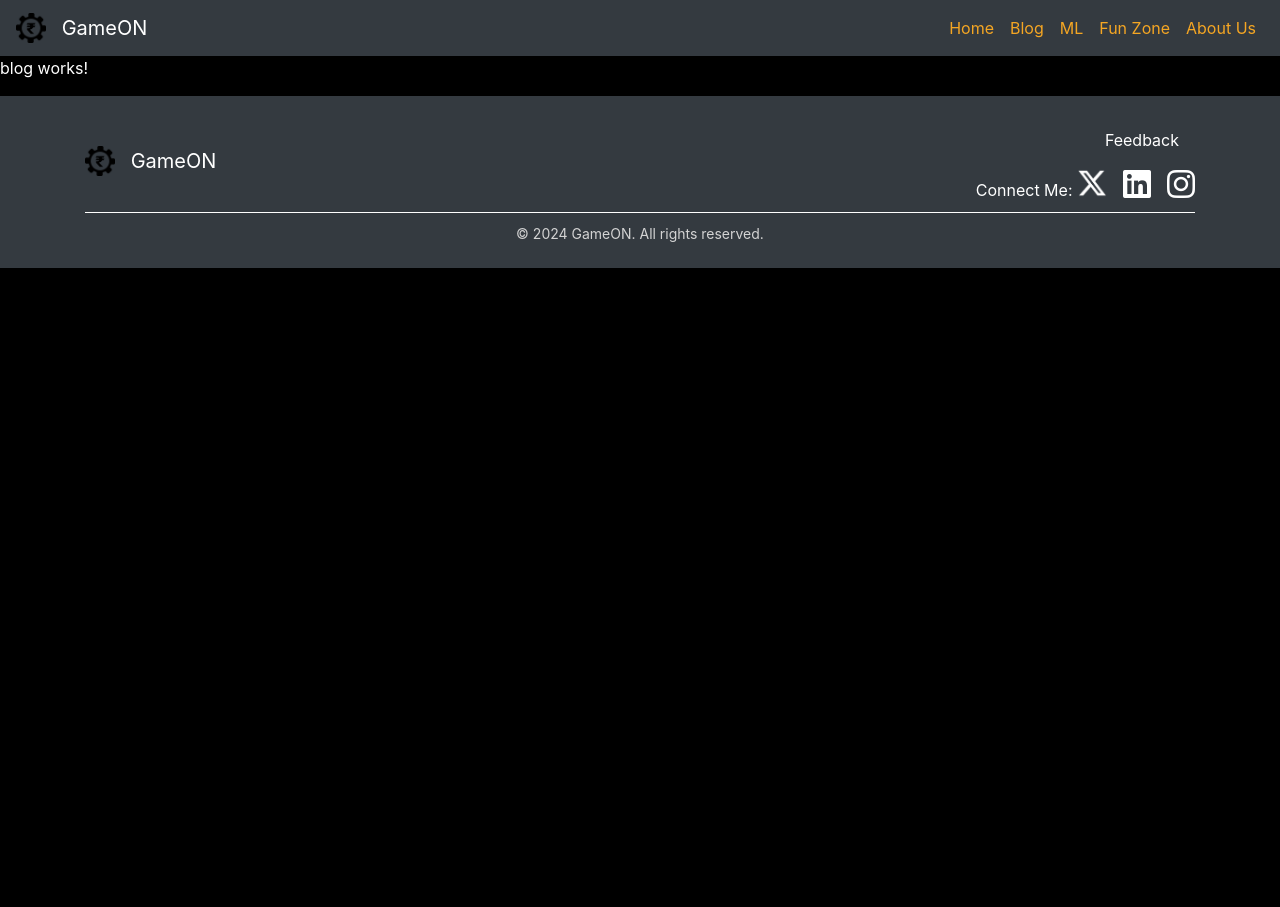
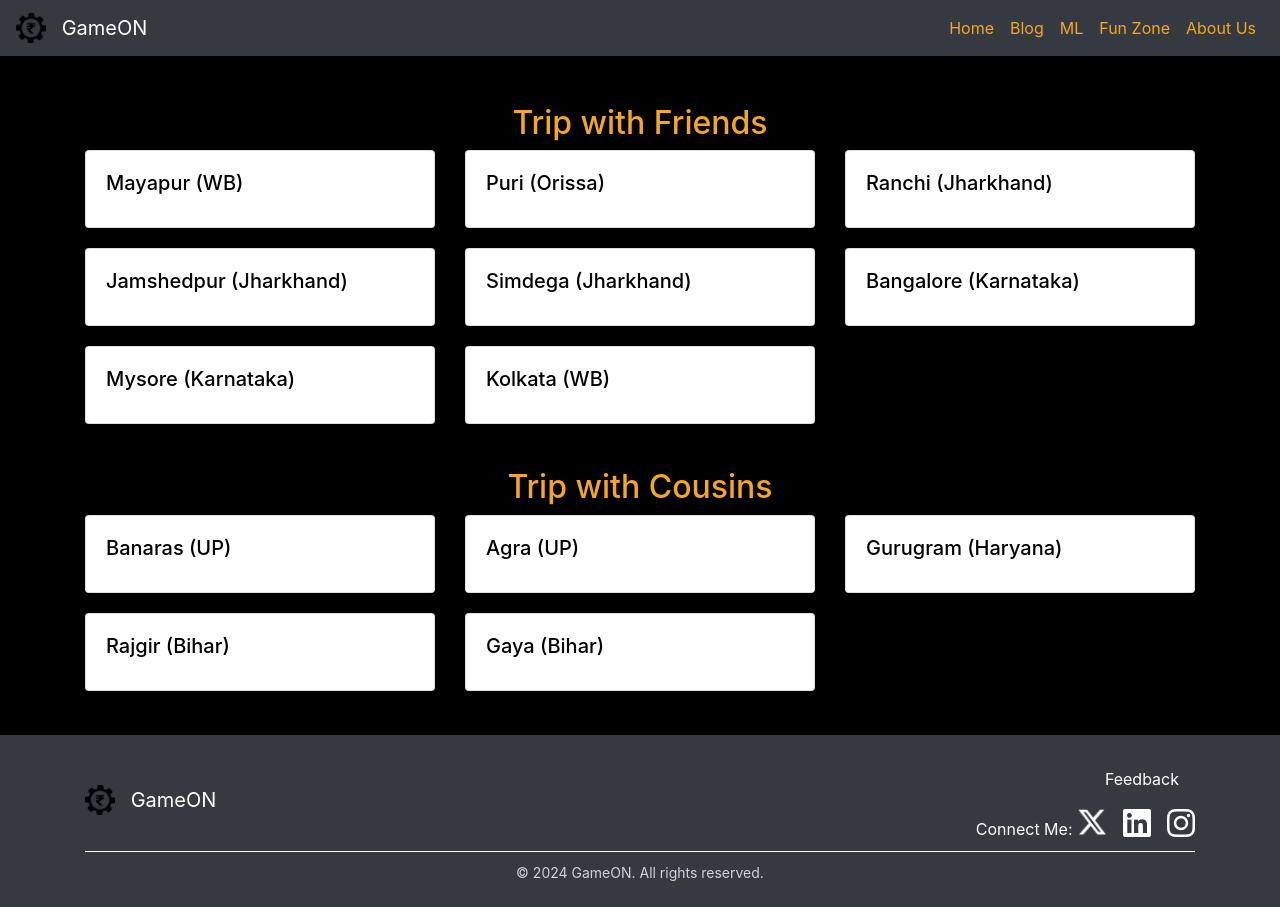
Before and after one commit to kontactguddu/game-on-frontend, an Angular app: page /blog in a window 1280 px wide. Before the commit the page ends 800 px from the top, so only its background shows below. Built offline with nearby package versions, Linux system fonts and the light colour scheme.

Commit message:
blog page completed

```diff
--- a/package.json
+++ b/package.json
@@ -18,6 +18,7 @@
     "@angular/platform-browser": "^18.1.2",
     "@angular/platform-browser-dynamic": "^18.1.2",
     "@angular/router": "^18.1.2",
+    "@ng-bootstrap/ng-bootstrap": "^17.0.0",
     "bootstrap": "^5.3.3",
     "jquery": "^3.7.1",
     "popper.js": "^1.16.1",
--- a/src/app/app-routing.module.ts
+++ b/src/app/app-routing.module.ts
@@ -7,6 +7,7 @@ import { AboutUsComponent } from './component/pages/about-us/about-us.component'
 import { MlComponent } from './component/pages/ml/ml.component';
 import { FunZoneComponent } from './component/pages/fun-zone/fun-zone.component';
 import { FeedbackComponent } from './component/pages/feedback/feedback.component';
+import { TripDetailsComponent } from './trip/trip-details/trip-details.component';
 
 const routes: Routes = [
 
@@ -17,6 +18,7 @@ const routes: Routes = [
   { path: 'ml', component: MlComponent },
   { path: 'fun-zone', component: FunZoneComponent },
   { path: 'feedback', component: FeedbackComponent },
+  { path: 'trip/:name', component: TripDetailsComponent},
   { path: '**', redirectTo: '' }
 ];
 
--- a/src/app/app.module.ts
+++ b/src/app/app.module.ts
@@ -8,7 +8,7 @@ import { FooterComponent } from './component/global/footer/footer.component';
 import { HomeComponent } from './component/pages/home/home.component';
 import { BlogComponent } from './component/pages/blog/blog.component';
 import { ContactUsComponent } from './component/pages/contact-us/contact-us.component';
-
+import { NgbModule } from '@ng-bootstrap/ng-bootstrap';
 
 
 @NgModule({
@@ -22,8 +22,8 @@ import { ContactUsComponent } from './component/pages/contact-us/contact-us.comp
   ],
   imports: [
     BrowserModule,
-    AppRoutingModule
-
+    AppRoutingModule,
+    NgbModule
   ],
   providers: [],
   bootstrap: [AppComponent]
--- a/src/app/component/pages/blog/blog.component.css
+++ b/src/app/component/pages/blog/blog.component.css
@@ -0,0 +1,15 @@
+.card {
+    cursor: pointer;
+    margin-bottom: 20px;
+    transition: transform 0.2s;
+    color: black;
+  }
+
+  .card:hover {
+    transform: scale(1.05);
+  }
+
+
+  .heading {
+    color : #F5A623;
+  }
--- a/src/app/component/pages/blog/blog.component.html
+++ b/src/app/component/pages/blog/blog.component.html
@@ -1 +1,23 @@
-<p>blog works!</p>
+<div class="container mt-5">
+    <h2 class="text-center heading">Trip with Friends</h2>
+    <div class="row mb-4">
+      <div class="col-md-4" *ngFor="let trip of friendTrips">
+        <div class="card" (click)="navigateToTrip(trip)">
+          <div class="card-body">
+            <h5 class="card-title">{{ trip }}</h5>
+          </div>
+        </div>
+      </div>
+    </div>
+
+    <h2 class="text-center heading">Trip with Cousins</h2>
+    <div class="row mb-4">
+      <div class="col-md-4" *ngFor="let trip of cousinTrips">
+        <div class="card" (click)="navigateToTrip(trip)">
+          <div class="card-body">
+            <h5 class="card-title">{{ trip }}</h5>
+          </div>
+        </div>
+      </div>
+    </div>
+  </div>
--- a/src/app/component/pages/blog/blog.component.ts
+++ b/src/app/component/pages/blog/blog.component.ts
@@ -1,4 +1,5 @@
 import { Component } from '@angular/core';
+import { Router } from '@angular/router';
 
 @Component({
   selector: 'app-blog',
@@ -7,4 +8,20 @@ import { Component } from '@angular/core';
 })
 export class BlogComponent {
 
+  friendTrips: string[] = [
+    'Mayapur (WB)', 'Puri (Orissa)', 'Ranchi (Jharkhand)', 'Jamshedpur (Jharkhand)',
+     'Simdega (Jharkhand)', 'Bangalore (Karnataka)', 'Mysore (Karnataka)',
+     'Kolkata (WB)'
+  ];
+
+  cousinTrips: string[] = [
+    'Banaras (UP)', 'Agra (UP)', 'Gurugram (Haryana)', 'Rajgir (Bihar)', 'Gaya (Bihar)'
+  ];
+
+  constructor(private router: Router) {}
+
+  navigateToTrip(trip: string): void {
+    this.router.navigate(['/trip', trip]);
+  }
+
 }
--- /dev/null
+++ b/src/app/trip/trip-details/trip-details.component.html
@@ -0,0 +1,12 @@
+<div class="container mt-5">
+    <h2>{{ tripName }}</h2>
+    <div class="row">
+      <div class="col-md-6">
+        <img [src]="image" class="img-fluid" alt="{{ tripName }}">
+      </div>
+      <div class="col-md-6">
+        <p>{{ description }}</p>
+      </div>
+    </div>
+    <button class="btn btn-primary mt-3" (click)="gotoBlog()">Back to Trips</button>
+  </div>
--- /dev/null
+++ b/src/app/trip/trip-details/trip-details.component.ts
@@ -0,0 +1,54 @@
+import { Component, OnInit } from '@angular/core';
+import { ActivatedRoute, Router } from '@angular/router';
+
+
+@Component({
+  selector: 'app-trip-details',
+  standalone: true,
+  imports: [],
+  templateUrl: './trip-details.component.html',
+  styleUrl: './trip-details.component.css'
+})
+export class TripDetailsComponent implements OnInit {
+
+  tripName: string | null = null;
+
+
+  tripDetails: { [key: string]: { description: string, image: string } } = {
+    'Mayapur': { description: 'Mayapur is a city located in the Nadia district of West Bengal, India.', image: 'path-to-mayapur-image.jpg' },
+    'Puri': { description: 'Puri is a coastal city and a municipality in the state of Odisha in eastern India.', image: 'path-to-puri-image.jpg' },
+    'Ranchi (Waterfall)': { description: 'Ranchi is known for its numerous waterfalls, including Dassam Falls and Hundru Falls.', image: 'path-to-ranchi-image.jpg' },
+    'Dalma Wildlife': { description: 'Dalma Wildlife Sanctuary is located in the state of Jharkhand, India.', image: 'path-to-dalma-image.jpg' },
+    'Dimna Lake': { description: 'Dimna Lake is an artificial reservoir located near Jamshedpur in Jharkhand, India.', image: 'path-to-dimna-image.jpg' },
+    'Simdega Visit': { description: 'Simdega is a town in the state of Jharkhand, known for its natural beauty.', image: 'path-to-simdega-image.jpg' },
+    'Jamshedpur': { description: 'Jamshedpur is a large city in the state of Jharkhand, founded by the Tata Group.', image: 'path-to-jamshedpur-image.jpg' },
+    'Bangalore': { description: 'Bangalore is the capital of the Indian state of Karnataka, known for its IT industry.', image: 'path-to-bangalore-image.jpg' },
+    'Mysore': { description: 'Mysore is a city in the southern part of Karnataka, India, known for its palaces and gardens.', image: 'path-to-mysore-image.jpg' },
+    'Banaras': { description: 'Banaras, also known as Varanasi, is a city on the banks of the Ganges in Uttar Pradesh, India.', image: 'path-to-banaras-image.jpg' },
+    'Barabar Mountains': { description: 'The Barabar Mountains are known for the Barabar Caves, the oldest rock-cut caves in India.', image: 'path-to-barabar-image.jpg' },
+    'Rajgir & Both Gaya': { description: 'Rajgir and Bodh Gaya are significant Buddhist pilgrimage sites located in Bihar, India.', image: 'path-to-rajgir-image.jpg' }
+  };
+
+  description: string = '';
+  image: string = '';
+
+  constructor(private route: ActivatedRoute,
+              private router: Router
+  ) {}
+
+  ngOnInit(): void {
+    this.route.paramMap.subscribe(params => {
+      this.tripName = params.get('name');
+      if (this.tripName && this.tripDetails[this.tripName]) {
+        this.description = this.tripDetails[this.tripName].description;
+        this.image = this.tripDetails[this.tripName].image;
+      }
+    });
+  }
+
+  gotoBlog(): void {
+    // Navigate to the blog page
+    this.router.navigate(['/blog']);
+  }
+
+}
```
Also changed, not shown: src/app/trip/trip-details/trip-details.component.css (added), 2 other files (tests, documents, lock files or other folders).
